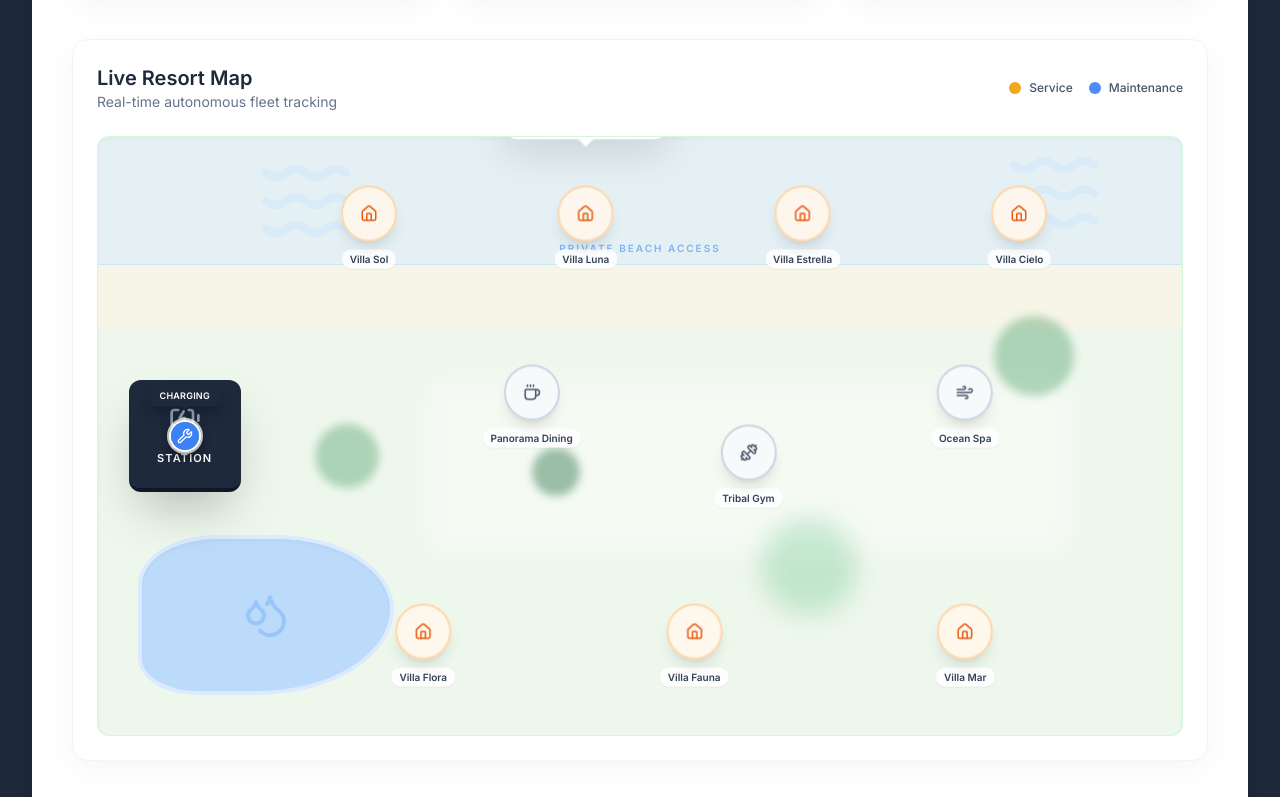
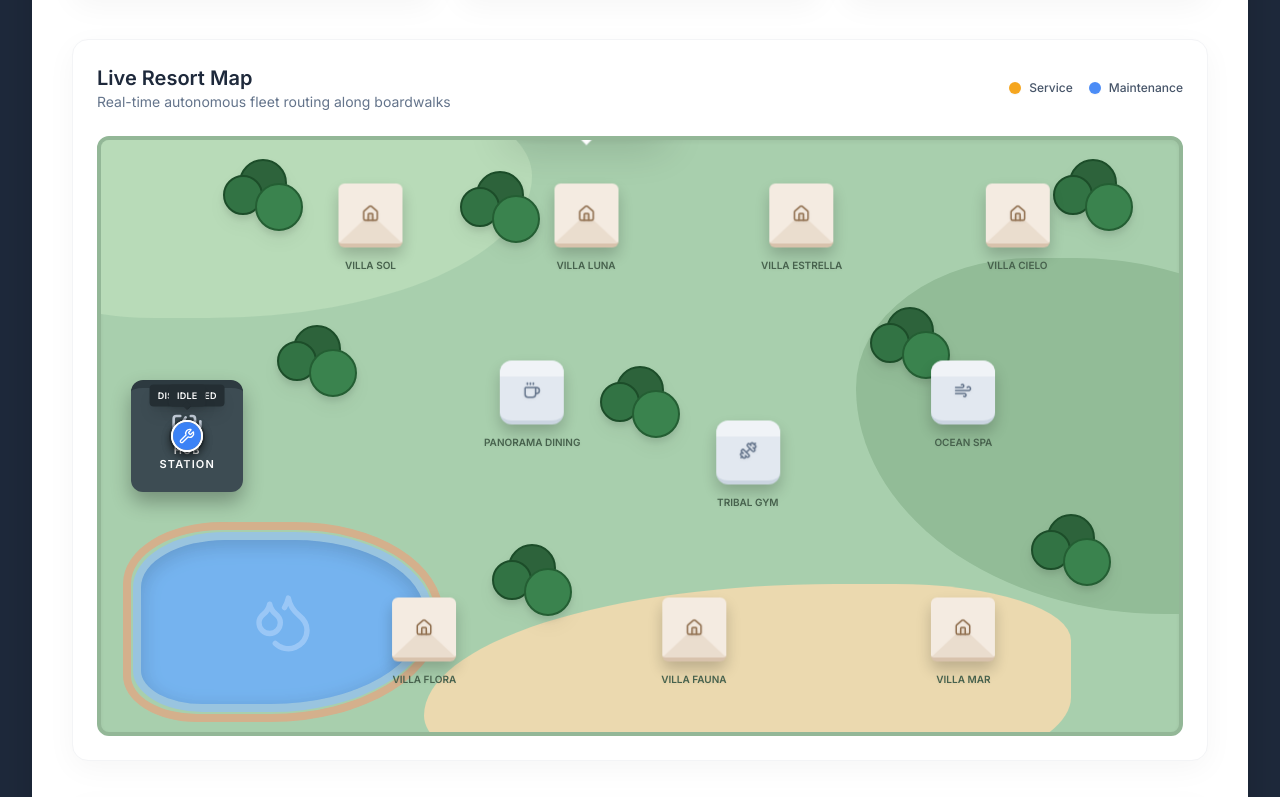
Before and after one commit to KadsSar/innovaeste-core, a React (Vite) app: page /dashboard in a window 1280 px wide. Shown: the part 563-1360 px from the top of the page. Built offline with nearby package versions, Linux system fonts and the light colour scheme; a web font is replaced by a local one.

Commit message:
feat: Enhance bot movement simulation with waypoint logic and simplify map visuals by removing terrain and path elements.

```diff
--- a/src/components/LiveHotelMap.tsx
+++ b/src/components/LiveHotelMap.tsx
@@ -1,11 +1,11 @@
 import { useEffect, useState } from 'react';
-import { Bot, Wrench, BatteryCharging, Home, Droplets, Dumbbell, Coffee, Wind, Waves } from 'lucide-react';
+import { Bot, Wrench, BatteryCharging, Home, Droplets, Dumbbell, Coffee, Wind } from 'lucide-react';
 
 type BotState = {
   id: string;
   name: string;
-  x: number; // percentage 0-100
-  y: number; // percentage 0-100
+  x: number;
+  y: number;
   status: string;
   color: string;
   icon: React.ReactNode;
@@ -23,18 +23,18 @@ type RoomState = {
 
 export default function LiveHotelMap() {
   const [nodes, setNodes] = useState<Record<string, RoomState>>({
-    // Ocean View Villas (Top)
+    // Top Row (Villas)
     'villa-sol': { id: 'villa-sol', name: 'Villa Sol', type: 'villa', x: 25, y: 15, request: null, icon: <Home size={18}/> },
     'villa-luna': { id: 'villa-luna', name: 'Villa Luna', type: 'villa', x: 45, y: 15, request: null, icon: <Home size={18}/> },
     'villa-estrella': { id: 'villa-estrella', name: 'Villa Estrella', type: 'villa', x: 65, y: 15, request: null, icon: <Home size={18}/> },
     'villa-cielo': { id: 'villa-cielo', name: 'Villa Cielo', type: 'villa', x: 85, y: 15, request: null, icon: <Home size={18}/> },
 
-    // Facilities (Center Right)
+    // Middle Row (Facilities)
     'spa': { id: 'spa', name: 'Ocean Spa', type: 'facility', x: 80, y: 45, request: null, icon: <Wind size={18}/> },
     'gym': { id: 'gym', name: 'Tribal Gym', type: 'facility', x: 60, y: 55, request: null, icon: <Dumbbell size={18}/> },
     'dining': { id: 'dining', name: 'Panorama Dining', type: 'facility', x: 40, y: 45, request: null, icon: <Coffee size={18}/> },
 
-    // Garden Villas (Bottom)
+    // Bottom Row (Villas)
     'villa-flora': { id: 'villa-flora', name: 'Villa Flora', type: 'villa', x: 30, y: 85, request: null, icon: <Home size={18}/> },
     'villa-fauna': { id: 'villa-fauna', name: 'Villa Fauna', type: 'villa', x: 55, y: 85, request: null, icon: <Home size={18}/> },
     'villa-mar': { id: 'villa-mar', name: 'Villa Mar', type: 'villa', x: 80, y: 85, request: null, icon: <Home size={18}/> },
@@ -63,85 +63,109 @@ export default function LiveHotelMap() {
         setBotA(prev => ({ ...prev, x: 8, y: 50, status: 'IDLE' }));
         await wait(3000);
 
-        // Task 1: Room Service at Villa Luna
+        // Task 1: Room Service at Villa Luna (45, 15)
         if(!mounted) return;
         setRequest('villa-luna', 'I need room service! 🍔');
         await wait(2000);
         setBotA(prev => ({ ...prev, status: 'DISPATCHED' }));
         await wait(1000);
+        setBotA(prev => ({ ...prev, x: 45, y: 50, status: 'EN ROUTE' })); // Waypoint
+        await wait(3000);
         setBotA(prev => ({ ...prev, x: 45, y: 15, status: 'DELIVERING' }));
-        await wait(7000);
+        await wait(3000);
         setRequest('villa-luna', null);
         setBotA(prev => ({ ...prev, status: 'COMPLETED' }));
         await wait(2000);
+        setBotA(prev => ({ ...prev, x: 45, y: 50, status: 'RETURNING' })); // Waypoint
+        await wait(3000);
+        setBotA(prev => ({ ...prev, x: 8, y: 50 }));
+        await wait(3000);
 
-        // Task 2: Drinks to Spa
+        // Task 2: Drinks to Spa (80, 45)
         if(!mounted) return;
-        setRequest('spa', 'Fresh towels & cucumber water 🥒');
+        setRequest('spa', 'Fresh towels & water 🥒');
         await wait(2000);
         setBotA(prev => ({ ...prev, status: 'REROUTING' }));
         await wait(1000);
+        setBotA(prev => ({ ...prev, x: 80, y: 50, status: 'EN ROUTE' })); // Waypoint
+        await wait(4000);
         setBotA(prev => ({ ...prev, x: 80, y: 45, status: 'DELIVERING' }));
-        await wait(7000);
+        await wait(2000);
         setRequest('spa', null);
         setBotA(prev => ({ ...prev, status: 'COMPLETED' }));
         await wait(2000);
+        setBotA(prev => ({ ...prev, x: 80, y: 50, status: 'RETURNING' })); // Waypoint
+        await wait(2000);
 
-        // Task 3: Champagne to Villa Mar
+        // Task 3: Champagne to Villa Mar (80, 85)
         if(!mounted) return;
-        setRequest('villa-mar', 'Champagne delivery please 🍾');
+        setRequest('villa-mar', 'Champagne please 🍾');
         await wait(2000);
         setBotA(prev => ({ ...prev, x: 80, y: 85, status: 'DELIVERING' }));
-        await wait(7000);
+        await wait(3000);
         setRequest('villa-mar', null);
         setBotA(prev => ({ ...prev, status: 'COMPLETED' }));
         await wait(2000);
+        setBotA(prev => ({ ...prev, x: 80, y: 50, status: 'RETURNING' })); // Waypoint
+        await wait(3000);
 
         // Return to base
         setBotA(prev => ({ ...prev, x: 8, y: 50, status: 'RETURNING' }));
-        await wait(8000);
+        await wait(5000);
       }
     };
 
     const runBotBSequence = async () => {
-      await wait(7000); // 7s offset
+      await wait(5000); // 5s offset
       while (mounted) {
         setBotB(prev => ({ ...prev, x: 8, y: 50, status: 'IDLE' }));
         await wait(4000);
 
-        // Task 1: A/C Repair
+        // Task 1: A/C Repair (25, 15)
         if(!mounted) return;
         setRequest('villa-sol', 'My A/C is broken! ❄️');
         await wait(2000);
+        setBotB(prev => ({ ...prev, x: 25, y: 50, status: 'EN ROUTE' })); // Waypoint
+        await wait(3000);
         setBotB(prev => ({ ...prev, x: 25, y: 15, status: 'INVESTIGATING' }));
-        await wait(7000);
+        await wait(3000);
         setRequest('villa-sol', null);
         setBotB(prev => ({ ...prev, status: 'REPAIRING' }));
-        await wait(4000);
+        await wait(3000);
+        setBotB(prev => ({ ...prev, x: 25, y: 50, status: 'RETURNING' })); // Waypoint
+        await wait(3000);
 
-        // Task 2: Gym equipment maintenance
+        // Task 2: Gym equipment maintenance (60, 55)
         if(!mounted) return;
         setRequest('gym', 'Treadmill 4 is stuck 🏃‍♂️');
         await wait(2000);
-        setBotB(prev => ({ ...prev, x: 60, y: 55, status: 'REROUTING' }));
-        await wait(6000);
+        setBotB(prev => ({ ...prev, x: 60, y: 50, status: 'EN ROUTE' })); // Waypoint
+        await wait(3000);
+        setBotB(prev => ({ ...prev, x: 60, y: 55, status: 'MAINTENANCE' }));
+        await wait(2000);
         setRequest('gym', null);
-        setBotB(prev => ({ ...prev, status: 'MAINTENANCE' }));
-        await wait(4000);
+        setBotB(prev => ({ ...prev, status: 'COMPLETED' }));
+        await wait(2000);
+        setBotB(prev => ({ ...prev, x: 60, y: 50, status: 'RETURNING' })); // Waypoint
+        await wait(2000);
 
-        // Task 3: Cleaning at Villa Fauna
+        // Task 3: Cleaning at Villa Fauna (55, 85)
         if(!mounted) return;
         setRequest('villa-fauna', 'Bedsheets need changing 🛏️');
         await wait(2000);
-        setBotB(prev => ({ ...prev, x: 55, y: 85, status: 'REROUTING' }));
-        await wait(6000);
+        setBotB(prev => ({ ...prev, x: 55, y: 50, status: 'EN ROUTE' })); // Waypoint
+        await wait(1000);
+        setBotB(prev => ({ ...prev, x: 55, y: 85, status: 'CLEANING' }));
+        await wait(3000);
         setRequest('villa-fauna', null);
-        setBotB(prev => ({ ...prev, status: 'CLEANING' }));
-        await wait(5000);
+        setBotB(prev => ({ ...prev, status: 'COMPLETED' }));
+        await wait(3000);
+        setBotB(prev => ({ ...prev, x: 55, y: 50, status: 'RETURNING' })); // Waypoint
+        await wait(3000);
 
         // Return
         setBotB(prev => ({ ...prev, x: 8, y: 50, status: 'RETURNING' }));
-        await wait(8000);
+        await wait(5000);
       }
     };
 
@@ -158,7 +182,7 @@ export default function LiveHotelMap() {
       <div className="flex justify-between items-center mb-6">
         <div>
           <h2 className="text-xl font-semibold text-slate-800">Live Resort Map</h2>
-          <p className="text-sm text-slate-500">Real-time autonomous fleet tracking</p>
+          <p className="text-sm text-slate-500">Real-time autonomous fleet routing along boardwalks</p>
         </div>
         <div className="flex space-x-4">
           <div className="flex items-center space-x-2">
@@ -172,66 +196,75 @@ export default function LiveHotelMap() {
         </div>
       </div>
 
-      <div className="relative w-full h-[600px] bg-[#eef7ec] border border-green-200/50 rounded-xl overflow-hidden shadow-inner font-sans">
+      <div className="relative w-full h-[600px] bg-[#a8cfad] border-4 border-[#93b797] rounded-xl overflow-hidden shadow-inner font-sans">
 
-        {/* Terrain Zones */}
-        {/* Ocean Stripe (Top) */}
-        <div className="absolute top-0 left-0 right-0 h-32 bg-blue-100/50 border-b border-blue-200/50 flex flex-col items-center justify-end pb-2">
-           <Waves className="w-24 h-24 text-blue-200/30 absolute top-2 right-20" />
-           <Waves className="w-24 h-24 text-blue-200/30 absolute top-4 left-40" />
-           <span className="text-[10px] text-blue-400/80 font-bold tracking-[0.2em] uppercase">Private Beach Access</span>
+        {/* Organic Geographical Patches (Ground variations) */}
+        {/* Light grass patch top left */}
+        <div className="absolute top-[-10%] left-[-10%] w-[50%] h-[40%] bg-[#b8dbb8] rounded-[50%_40%_60%_30%] z-0"></div>
+        {/* Dark forest patch right */}
+        <div className="absolute top-[20%] right-[-15%] w-[45%] h-[60%] bg-[#92bc97] rounded-[40%_60%_30%_70%] z-0"></div>
+        {/* Sandy clearing bottom right */}
+        <div className="absolute bottom-[-10%] right-[10%] w-[60%] h-[35%] bg-[#ebd9af] rounded-[70%_30%_50%_40%] z-0"></div>
+
+        {/* Huge Organic Lagoon Pool (Bottom left) */}
+        <div className="absolute bottom-5 left-8 z-0">
+          <div className="w-[300px] h-[180px] bg-blue-400/80 rounded-[40%_60%_70%_30%] border-8 border-yellow-100/30 flex items-center justify-center relative overflow-hidden shadow-[inset_0_5px_20px_rgba(0,0,0,0.2)]">
+             <div className="absolute inset-0 bg-blue-300/40 pattern-wavy opacity-50"></div>
+             <Droplets className="w-16 h-16 text-blue-200/50 relative z-10" />
+          </div>
+          {/* Deck bordering the pool */}
+          <div className="absolute top-[-10px] left-[-10px] w-[320px] h-[200px] rounded-[40%_60%_70%_30%] border-8 border-[#d4b08c] -z-10"></div>
         </div>
 
-        {/* Sand Zone */}
-        <div className="absolute top-32 left-0 right-0 h-16 bg-[#fbf5e6] opacity-70"></div>
-
-        {/* Central Resort Area (Paving) */}
-        <div className="absolute top-[40%] left-[30%] w-[60%] h-[30%] bg-white/40 rounded-3xl blur-md"></div>
-
-        {/* Huge Lagoon Pool (Bottom left) */}
-        <div className="absolute bottom-10 left-10">
-          <div className="w-64 h-40 bg-blue-200/80 rounded-[40%_60%_70%_30%] border-4 border-blue-100 flex items-center justify-center relative overflow-hidden shadow-inner">
-             <div className="absolute inset-0 bg-blue-300/20 pattern-wavy"></div>
-             <Droplets className="w-12 h-12 text-blue-500/30" />
-          </div>
-        </div>
-
-        {/* Paths (SVG) */}
-        <svg className="absolute inset-0 w-full h-full pointer-events-none" style={{ filter: 'drop-shadow(0px 2px 0px rgba(0,0,0,0.05))' }}>
-           {/* Main central spine */}
-          <path d="M 8% 50% L 90% 50%" stroke="#d1ba98" strokeWidth="8" strokeLinecap="round" fill="none" strokeDasharray="6 6" />
-
-          {/* Branches Top */}
-          <path d="M 25% 50% L 25% 15%" stroke="#d1ba98" strokeWidth="8" strokeLinecap="round" fill="none" strokeDasharray="6 6" />
-          <path d="M 45% 50% L 45% 15%" stroke="#d1ba98" strokeWidth="8" strokeLinecap="round" fill="none" strokeDasharray="6 6" />
-          <path d="M 65% 50% L 65% 15%" stroke="#d1ba98" strokeWidth="8" strokeLinecap="round" fill="none" strokeDasharray="6 6" />
-          <path d="M 85% 50% L 85% 15%" stroke="#d1ba98" strokeWidth="8" strokeLinecap="round" fill="none" strokeDasharray="6 6" />
-
-          {/* Branches Facilities */}
-          <path d="M 40% 50% L 40% 45%" stroke="#d1ba98" strokeWidth="8" strokeLinecap="round" fill="none" strokeDasharray="6 6" />
-          <path d="M 60% 50% L 60% 55%" stroke="#d1ba98" strokeWidth="8" strokeLinecap="round" fill="none" strokeDasharray="6 6" />
-          <path d="M 80% 50% L 80% 45%" stroke="#d1ba98" strokeWidth="8" strokeLinecap="round" fill="none" strokeDasharray="6 6" />
-
-          {/* Branches Bottom */}
-          <path d="M 30% 50% L 30% 85%" stroke="#d1ba98" strokeWidth="8" strokeLinecap="round" fill="none" strokeDasharray="6 6" />
-          <path d="M 55% 50% L 55% 85%" stroke="#d1ba98" strokeWidth="8" strokeLinecap="round" fill="none" strokeDasharray="6 6" />
-          <path d="M 80% 50% L 80% 85%" stroke="#d1ba98" strokeWidth="8" strokeLinecap="round" fill="none" strokeDasharray="6 6" />
+        {/* Orthogonal Wooden Boardwalks */}
+        {/* SVG Outer Border (Dark Brown Wood Edge) */}
+        <svg className="absolute inset-0 w-full h-full pointer-events-none z-0">
+          <path d="M 8% 50% L 90% 50%" stroke="#8b6b47" strokeWidth="22" strokeLinecap="square" fill="none" />
+          <path d="M 25% 50% L 25% 15%" stroke="#8b6b47" strokeWidth="22" strokeLinecap="square" fill="none" />
+          <path d="M 45% 50% L 45% 15%" stroke="#8b6b47" strokeWidth="22" strokeLinecap="square" fill="none" />
+          <path d="M 65% 50% L 65% 15%" stroke="#8b6b47" strokeWidth="22" strokeLinecap="square" fill="none" />
+          <path d="M 85% 50% L 85% 15%" stroke="#8b6b47" strokeWidth="22" strokeLinecap="square" fill="none" />
+          <path d="M 40% 50% L 40% 45%" stroke="#8b6b47" strokeWidth="22" strokeLinecap="square" fill="none" />
+          <path d="M 60% 50% L 60% 55%" stroke="#8b6b47" strokeWidth="22" strokeLinecap="square" fill="none" />
+          <path d="M 80% 50% L 80% 45%" stroke="#8b6b47" strokeWidth="22" strokeLinecap="square" fill="none" />
+          <path d="M 30% 50% L 30% 85%" stroke="#8b6b47" strokeWidth="22" strokeLinecap="square" fill="none" />
+          <path d="M 55% 50% L 55% 85%" stroke="#8b6b47" strokeWidth="22" strokeLinecap="square" fill="none" />
+          <path d="M 80% 50% L 80% 85%" stroke="#8b6b47" strokeWidth="22" strokeLinecap="square" fill="none" />
         </svg>
 
-        {/* Trees */}
-        <div className="absolute top-[48%] left-[20%] w-16 h-16 bg-green-700/30 rounded-full blur-sm"></div>
-        <div className="absolute top-[52%] left-[40%] w-12 h-12 bg-green-800/40 rounded-full blur-sm"></div>
-        <div className="absolute bottom-[20%] right-[30%] w-24 h-24 bg-green-600/20 rounded-full blur-md"></div>
-        <div className="absolute top-[30%] right-[10%] w-20 h-20 bg-green-700/30 rounded-full blur-sm"></div>
+        {/* SVG Inner Path (Light Brown Wooden Planks) */}
+        <svg className="absolute inset-0 w-full h-full pointer-events-none z-0">
+          <path d="M 8% 50% L 90% 50%" stroke="#c29f79" strokeWidth="16" strokeLinecap="square" strokeDasharray="5 1" fill="none" />
+          <path d="M 25% 50% L 25% 15%" stroke="#c29f79" strokeWidth="16" strokeLinecap="square" strokeDasharray="5 1" fill="none" />
+          <path d="M 45% 50% L 45% 15%" stroke="#c29f79" strokeWidth="16" strokeLinecap="square" strokeDasharray="5 1" fill="none" />
+          <path d="M 65% 50% L 65% 15%" stroke="#c29f79" strokeWidth="16" strokeLinecap="square" strokeDasharray="5 1" fill="none" />
+          <path d="M 85% 50% L 85% 15%" stroke="#c29f79" strokeWidth="16" strokeLinecap="square" strokeDasharray="5 1" fill="none" />
+          <path d="M 40% 50% L 40% 45%" stroke="#c29f79" strokeWidth="16" strokeLinecap="square" strokeDasharray="5 1" fill="none" />
+          <path d="M 60% 50% L 60% 55%" stroke="#c29f79" strokeWidth="16" strokeLinecap="square" strokeDasharray="5 1" fill="none" />
+          <path d="M 80% 50% L 80% 45%" stroke="#c29f79" strokeWidth="16" strokeLinecap="square" strokeDasharray="5 1" fill="none" />
+          <path d="M 30% 50% L 30% 85%" stroke="#c29f79" strokeWidth="16" strokeLinecap="square" strokeDasharray="5 1" fill="none" />
+          <path d="M 55% 50% L 55% 85%" stroke="#c29f79" strokeWidth="16" strokeLinecap="square" strokeDasharray="5 1" fill="none" />
+          <path d="M 80% 50% L 80% 85%" stroke="#c29f79" strokeWidth="16" strokeLinecap="square" strokeDasharray="5 1" fill="none" />
+        </svg>
 
-        {/* Base Station */}
-        <div className="absolute left-[8%] top-[50%] -translate-y-1/2 w-28 h-28 bg-slate-800 text-white rounded-xl shadow-2xl z-10 flex flex-col items-center justify-center border-b-4 border-slate-900 -translate-x-1/2">
-          <BatteryCharging className="w-8 h-8 mb-1 text-slate-400" />
+        {/* Hand-drawn organic tree clumps (multiple circles grouped) */}
+        <TreeClump top="10%" left="15%" />
+        <TreeClump top="12%" left="37%" />
+        <TreeClump top="38%" left="20%" />
+        <TreeClump top="45%" left="50%" />
+        <TreeClump top="75%" left="40%" />
+        <TreeClump top="35%" left="75%" />
+        <TreeClump top="70%" left="90%" />
+        <TreeClump top="10%" left="92%" />
+
+        {/* Base Station / Operations Hub */}
+        <div className="absolute left-[8%] top-[50%] -translate-y-1/2 w-28 h-28 bg-[#3d4c53] text-[white] rounded-xl shadow-[0_10px_20px_rgba(0,0,0,0.3)] z-10 flex flex-col items-center justify-center border-t-8 border-[#2d3a40] -translate-x-1/2">
+          <BatteryCharging className="w-8 h-8 mb-1 text-slate-300" />
           <span className="text-[11px] uppercase tracking-widest font-bold text-center leading-tight">Hub<br/>Station</span>
         </div>
 
-        {/* Nodes (Rooms & Facilities) */}
-        {Object.values(nodes).map(node => (
+        {/* Nodes (Villas & Buildings) */}
+        {(Object.values(nodes) as RoomState[]).map(node => (
           <div
             key={node.id}
             className="absolute z-10 flex flex-col items-center justify-center"
@@ -241,20 +274,28 @@ export default function LiveHotelMap() {
             <div className={`
               absolute -top-20 left-1/2 -translate-x-1/2 w-max max-w-[180px]
               bg-white text-slate-700 px-3 py-2 rounded-xl shadow-[0_10px_40px_rgba(0,0,0,0.15)] border border-gray-100
-              text-[10px] sm:text-xs font-medium text-center transition-all duration-300 origin-bottom z-40
+              text-[10px] sm:text-xs font-semibold text-center transition-all duration-300 origin-bottom z-40
               ${node.request ? 'opacity-100 scale-100 translate-y-0' : 'opacity-0 scale-50 translate-y-4 pointer-events-none'}
             `}>
               {node.request}
               <div className="absolute -bottom-1.5 left-1/2 -translate-x-1/2 w-3 h-3 bg-white border-b border-r border-gray-100 transform rotate-45"></div>
             </div>
 
+            {/* Building Graphic */}
             <div className={`
-              w-14 h-14 rounded-full shadow-lg flex flex-col items-center justify-center relative overflow-hidden backdrop-blur-sm z-10
-              ${node.type === 'villa' ? 'bg-orange-50/90 border-2 border-orange-200 text-orange-600' : 'bg-slate-50/90 border-2 border-slate-300 text-slate-600'}
+              w-16 h-16 shadow-[0_8px_15px_rgba(0,0,0,0.2)] flex flex-col items-center justify-center relative overflow-hidden backdrop-blur-sm z-10 border-b-4
+              ${node.type === 'villa' ? 'bg-[#f4ebe1] border-[#d8c2ac] text-[#8e6d4c] rounded-md' : 'bg-[#e2e8f0] border-[#cbd5e1] text-[#64748b] rounded-xl'}
             `}>
-               {node.icon}
+               {/* Inner Roof simulation */}
+               {node.type === 'villa' && (
+                 <div className="absolute top-0 inset-x-0 h-full border-t-[20px] border-l-[32px] border-r-[32px] border-t-transparent border-l-transparent border-r-transparent border-b-[30px] border-b-[#e5d4c1] opacity-60"></div>
+               )}
+               {node.type === 'facility' && (
+                 <div className="absolute top-0 inset-x-0 h-4 bg-white/50"></div>
+               )}
+               <div className="relative z-10 drop-shadow-sm">{node.icon}</div>
             </div>
-            <span className="mt-2 text-[10px] font-bold text-slate-700 bg-white/90 px-2 py-0.5 rounded-full shadow-sm whitespace-nowrap">{node.name}</span>
+            <span className="mt-2 text-[10px] font-extrabold text-[#48634e] px-2 py-0.5 whitespace-nowrap drop-shadow-sm">{node.name.toUpperCase()}</span>
           </div>
         ))}
 
@@ -269,6 +310,19 @@ export default function LiveHotelMap() {
   );
 }
 
+// Tree generator helper
+function TreeClump({ top, left }: { top: string; left: string }) {
+  return (
+    <div className="absolute z-0" style={{ top, left, transform: 'translate(-50%, -50%)' }}>
+      <div className="relative w-20 h-20 drop-shadow-lg">
+        <div className="absolute top-0 left-4 w-12 h-12 bg-[#2d633b] rounded-full border-2 border-[#1c4d29]"></div>
+        <div className="absolute top-4 left-0 w-10 h-10 bg-[#327344] rounded-full border-2 border-[#1c4d29]"></div>
+        <div className="absolute top-6 left-8 w-12 h-12 bg-[#3a834e] rounded-full border-2 border-[#245e33]"></div>
+      </div>
+    </div>
+  );
+}
+
 function BotIcon({ bot }: { bot: BotState }) {
   return (
     <>
@@ -278,23 +332,23 @@ function BotIcon({ bot }: { bot: BotState }) {
           left: `${bot.x}%`,
           top: `calc(${bot.y}% - 28px)`,
           transform: 'translate(-50%, -100%)',
-          transitionDuration: '6000ms',
+          transitionDuration: '3000ms',
           transitionTimingFunction: 'linear'
         }}
       >
-        <div className="bg-slate-800 text-white text-[9px] px-2 py-1 rounded shadow-lg whitespace-nowrap flex items-center space-x-1">
+        <div className="bg-[#242e33] text-white text-[9px] px-2 py-1 rounded shadow-lg whitespace-nowrap flex items-center space-x-1">
           <span className="font-semibold tracking-wide uppercase">{bot.status}</span>
         </div>
-        <div className="w-1.5 h-1.5 bg-slate-800 transform rotate-45 mx-auto -mt-1"></div>
+        <div className="w-1.5 h-1.5 bg-[#242e33] transform rotate-45 mx-auto -mt-1"></div>
       </div>
 
       <div
-        className={`absolute flex items-center justify-center w-8 h-8 rounded-full shadow-[0_4px_10px_rgba(0,0,0,0.3)] z-30 transition-all border-2 border-white ring-2 ring-white/50`}
+        className={`absolute flex items-center justify-center w-8 h-8 rounded-full shadow-[0_4px_10px_rgba(0,0,0,0.4)] z-30 transition-all border-2 border-white ring-2 ring-black/10`}
         style={{
           left: `${bot.x}%`,
           top: `${bot.y}%`,
           transform: 'translate(-50%, -50%)',
-          transitionDuration: '6000ms',
+          transitionDuration: '3000ms',
           transitionTimingFunction: 'linear'
         }}
       >
```
Also changed, not shown: 5 other files (tests, documents, lock files or other folders).
